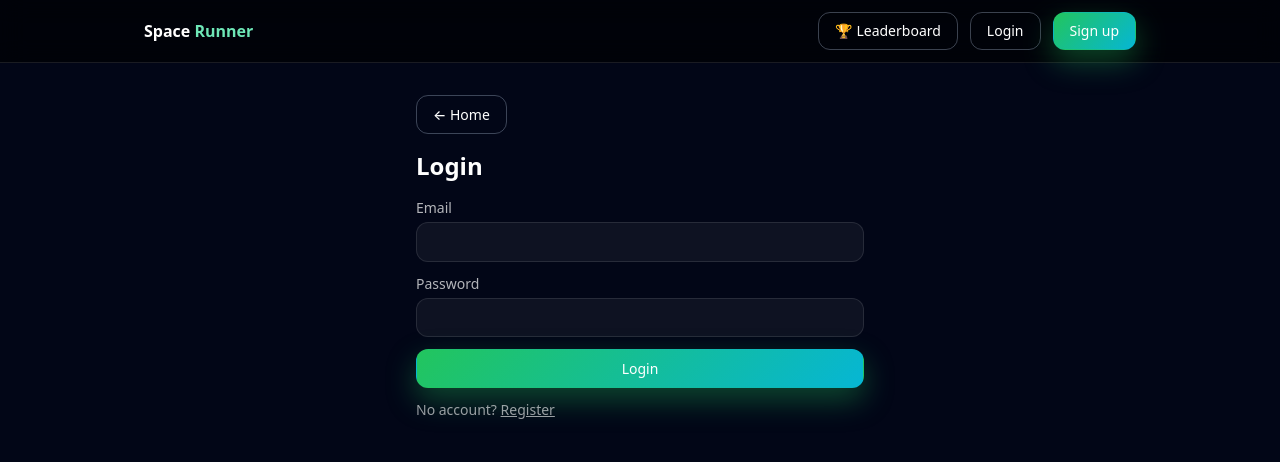
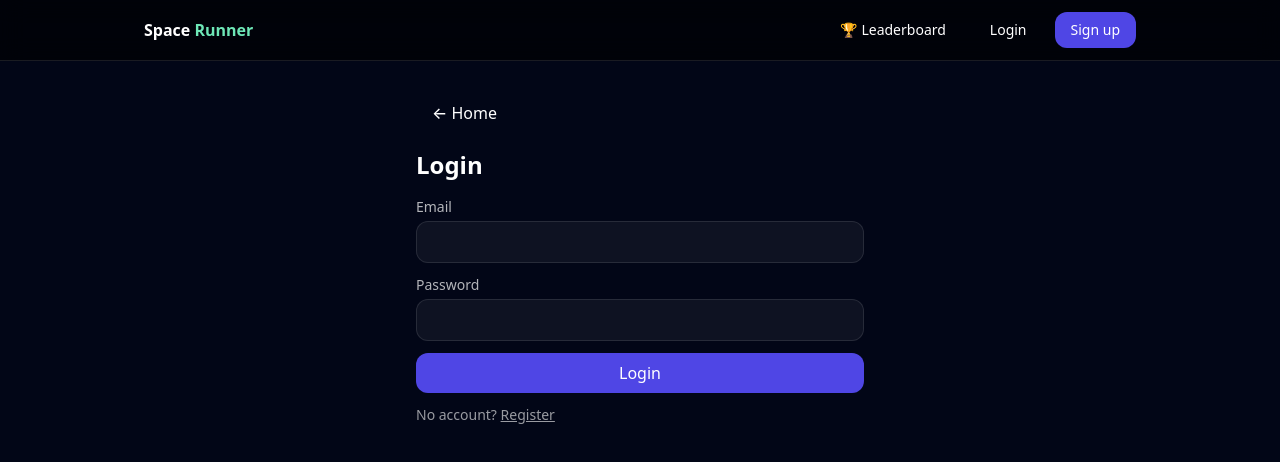
Before and after one commit to LahiruChamath/space-runner, a React (Vite) app in the folder client/: page /login in a window 1280 px wide. Shown: the top 462 px of the page. Built offline with nearby package versions, Linux system fonts and the light colour scheme; no server answers.

Commit message:
Cleaned css files

```diff
--- a/client/src/index.css
+++ b/client/src/index.css
@@ -1,145 +1,83 @@
-/* ===== Global base ===== */
+/* Tailwind layers */
+@tailwind base;
+@tailwind components;
+@tailwind utilities;
+
+/* ===== Theme tokens & global base ===== */
+
 :root {
-  --bg: #020617;
-  --text: #e5e7eb;
-  --muted: #9ca3af;
-  --border: #1f2937;
-  --surface: #020617;
-  --surface-soft: #020617;
-  --brand: #22c55e;
-  --brand-soft: rgba(16, 185, 129, 0.16);
-  --radius-lg: 18px;
-  --shadow-soft: 0 20px 60px rgba(0, 0, 0, 0.7);
-}
-
-*,
-*::before,
-*::after {
-  box-sizing: border-box;
+  /* Global theme tokens */
+  --bg: #0b1020;
+  --panel: #10172a;
+  --text: #e6ecff;
+  --muted: #94a3b8;
+  --accent: #7c3aed;   /* primary */
+  --accent-2: #22d3ee; /* secondary */
+  --danger: #ef4444;
 }
 
 html,
 body,
 #root {
-  margin: 0;
-  padding: 0;
   height: 100%;
 }
 
 body {
+  margin: 0;
   font-family: system-ui, -apple-system, BlinkMacSystemFont, "Segoe UI", sans-serif;
-  background: radial-gradient(circle at top, #020617 0, #020617 40%, #020617 100%);
+  background: radial-gradient(1200px 800px at 70% -10%, #1b2140, var(--bg));
   color: var(--text);
 }
 
 /* ===== Layout helpers ===== */
+
 .container {
-  max-width: 1100px;
-  margin: 0 auto;
-  padding: 0 1.25rem;
+  @apply mx-auto max-w-5xl px-4;
+}
+
+/* Full-viewport game stage (avoid scrolling) */
+.stage {
+  min-height: calc(100vh - 120px); /* header+footer allowance */
+  @apply grid place-items-center;
+}
+
+/* ===== Card ===== */
+
+.card {
+  @apply bg-white/5 backdrop-blur rounded-2xl border border-white/10 shadow;
 }
 
 /* ===== Buttons ===== */
-button {
-  font-family: inherit;
-}
 
-.btn-primary,
-.btn-ghost {
-  border-radius: 999px;
-  padding: 0.5rem 1.1rem;
-  font-size: 0.875rem;
-  border: 1px solid transparent;
-  cursor: pointer;
-  display: inline-flex;
-  align-items: center;
-  justify-content: center;
-  gap: 0.35rem;
-  transition: all 0.15s ease;
-  background: none;
+.btn {
+  @apply inline-flex items-center justify-center rounded-xl px-4 py-2 font-medium transition;
 }
 
 .btn-primary {
-  background: linear-gradient(135deg, #22c55e, #06b6d4);
-  color: #0b1120;
-  font-weight: 600;
-  box-shadow: 0 12px 30px rgba(34, 197, 94, 0.35);
-}
-
-.btn-primary:hover {
-  filter: brightness(1.05);
-  transform: translateY(-1px);
-  box-shadow: 0 16px 40px rgba(34, 197, 94, 0.5);
+  @apply btn bg-indigo-600 text-white hover:bg-indigo-500;
 }
 
 .btn-ghost {
-  background: rgba(15, 23, 42, 0.8);
-  border-color: rgba(148, 163, 184, 0.4);
-  color: #e5e7eb;
-}
-
-.btn-ghost:hover {
-  background: rgba(30, 64, 175, 0.6);
-  border-color: rgba(129, 140, 248, 0.9);
-}
-
-/* ===== Card ===== */
-.card {
-  background: radial-gradient(circle at top left, rgba(59, 130, 246, 0.16), transparent 55%),
-    radial-gradient(circle at bottom right, rgba(16, 185, 129, 0.14), transparent 60%),
-    rgba(15, 23, 42, 0.95);
-  border-radius: var(--radius-lg);
-  border: 1px solid rgba(148, 163, 184, 0.25);
-  box-shadow: var(--shadow-soft);
+  @apply btn bg-transparent text-white hover:bg-white/10;
 }
 
 /* ===== Form bits ===== */
-.label {
-  font-size: 0.85rem;
-  color: #9ca3af;
-  margin-bottom: 0.1rem;
+
+.input {
+  @apply w-full rounded-xl border border-white/10 bg-white/5 px-3 py-2 text-white placeholder-white/50;
 }
 
-.input {
-  width: 100%;
-  border-radius: 0.75rem;
-  border: 1px solid rgba(148, 163, 184, 0.5);
-  background: rgba(15, 23, 42, 0.9);
-  color: #e5e7eb;
-  padding: 0.5rem 0.75rem;
-  font-size: 0.9rem;
-  outline: none;
-  transition: border-color 0.15s ease, box-shadow 0.15s ease, background 0.15s ease;
-}
-
-.input:focus {
-  border-color: #22c55e;
-  box-shadow: 0 0 0 1px rgba(34, 197, 94, 0.5);
-  background: rgba(15, 23, 42, 0.95);
+.label {
+  @apply mb-1 text-sm text-white/70;
 }
 
 /* ===== Utility ===== */
+
 .text-center {
   text-align: center;
 }
 
-@tailwind base;
-@tailwind components;
-@tailwind utilities;
-
-.container { @apply mx-auto max-w-5xl px-4; }
-.card { @apply bg-white/5 backdrop-blur rounded-2xl border border-white/10 shadow; }
-.btn  { @apply inline-flex items-center justify-center rounded-xl px-4 py-2 font-medium transition; }
-.btn-primary { @apply btn bg-indigo-600 text-white hover:bg-indigo-500; }
-.btn-ghost { @apply btn bg-transparent text-white hover:bg-white/10; }
-.input { @apply w-full rounded-xl border border-white/10 bg-white/5 px-3 py-2 text-white placeholder-white/50; }
-.label { @apply mb-1 text-sm text-white/70; }
-
-/* New: full-viewport game stage (avoid scrolling) */
-.stage {
-  min-height: calc(100vh - 120px); /* header+footer allowance */
-  @apply grid place-items-center;
-}
+/* ===== Hit effect for canvas container ===== */
 
 @keyframes hit-shake {
   0%, 100% { transform: translateX(0); }
--- a/client/src/pages/Home.jsx
+++ b/client/src/pages/Home.jsx
@@ -110,7 +110,7 @@ export default function Home() {
             <div className="flex-1 flex flex-col items-center md:items-start gap-6">
               <p className="text-center md:text-left text-sm md:text-base text-white/70 max-w-xl">
                 Dodge incoming asteroids while you race through space. The first hit triggers a Banana
-                puzzle that can give you a brief shield — fail it and your run ends on the spot.
+                puzzle that can give you a brief shield fail it and your run ends on the spot.
               </p>
 
               {/* How to play / controls chips */}
--- a/client/src/styles.css
+++ /dev/null
@@ -1,17 +0,0 @@
-@tailwind base;
-@tailwind components;
-@tailwind utilities;
-
-.container { @apply mx-auto max-w-5xl px-4; }
-.card { @apply bg-white/5 backdrop-blur rounded-2xl border border-white/10 shadow; }
-.btn  { @apply inline-flex items-center justify-center rounded-xl px-4 py-2 font-medium transition; }
-.btn-primary { @apply btn bg-indigo-600 text-white hover:bg-indigo-500; }
-.btn-ghost { @apply btn bg-transparent text-white hover:bg-white/10; }
-.input { @apply w-full rounded-xl border border-white/10 bg-white/5 px-3 py-2 text-white placeholder-white/50; }
-.label { @apply mb-1 text-sm text-white/70; }
-
-/* New: full-viewport game stage (avoid scrolling) */
-.stage {
-  min-height: calc(100vh - 120px); /* header+footer allowance */
-  @apply grid place-items-center;
-}
--- a/client/src/theme.css
+++ /dev/null
@@ -1,13 +0,0 @@
-:root {
-  /* TODO: Replace with Figma tokens (Dev mode → Inspect → CSS) */
-  --bg: #0b1020;
-  --panel: #10172a;
-  --text: #e6ecff;
-  --muted: #94a3b8;
-  --accent: #7c3aed;   /* primary */
-  --accent-2: #22d3ee; /* secondary */
-  --danger: #ef4444;
-}
-
-html, body, #root { height: 100%; }
-body { background: radial-gradient(1200px 800px at 70% -10%, #1b2140, var(--bg)); color: var(--text); }
```
